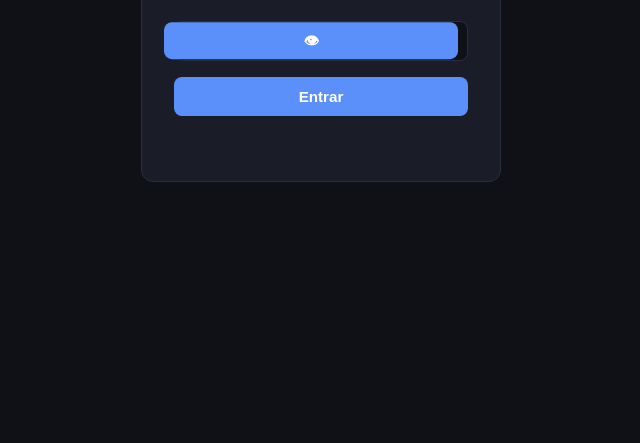
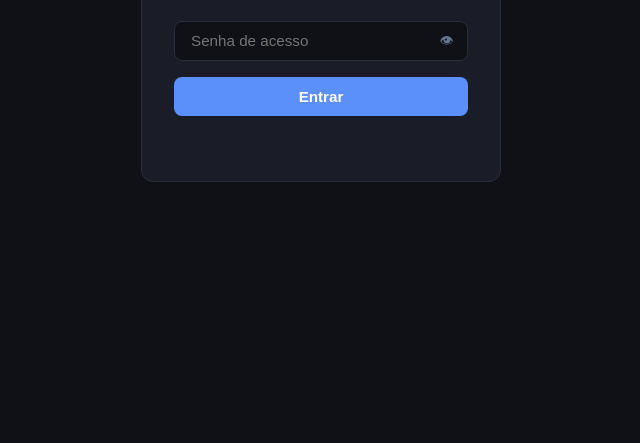
Before and after one commit to profalexv/arena, a website: page panel/index.html in a window 1280 px wide. Shown: the part 357-800 px from the top of the page, without its empty margins (319-959 px from the left). Drawn offline with nearby package versions, Linux system fonts and the light colour scheme.

Commit message:
fix: CORS panel.zukon.tech + botão toggle limpo

```diff
--- a/panel/style.css
+++ b/panel/style.css
@@ -52,20 +52,21 @@ body {
 .input-wrap input {
   width: 100%; padding-right: 2.75rem; margin-bottom: 0;
 }
-.input-wrap button {
-  position: absolute; right: .6rem; top: 50%; transform: translateY(-50%);
+#toggle-pw {
+  position: absolute; right: .65rem; top: 50%; transform: translateY(-50%);
   background: none; border: none; cursor: pointer;
-  font-size: 1rem; line-height: 1; padding: 0; width: auto;
-  color: var(--muted);
-  transition: opacity .2s;
+  font-size: .85rem; line-height: 1; padding: .25rem;
+  width: auto; color: var(--muted);
+  border-radius: 4px; transition: color .2s;
 }
-.input-wrap button:hover { opacity: .7; }
-.login-box button {
+#toggle-pw:hover { color: var(--text); }
+#login-btn {
   width: 100%; padding: .7rem;
   background: var(--accent); border: none; border-radius: 8px;
   color: #fff; font-size: .95rem; font-weight: 600; cursor: pointer;
+  margin-bottom: 0;
 }
-.login-box button:hover { opacity: .85; }
+#login-btn:hover { opacity: .85; }
 #login-error { color: var(--red); font-size: .8rem; margin-top: .75rem; min-height: 1em; }
 
 /* ── Header ── */
--- a/server.js
+++ b/server.js
@@ -22,6 +22,7 @@ const getOrigins = () => {
         "http://proof.axom.app",
         "https://cronos.axom.app",
         "http://cronos.axom.app",
+        "https://panel.zukon.tech",
         "http://localhost:3000",
         "http://localhost:*"
     ];
```
